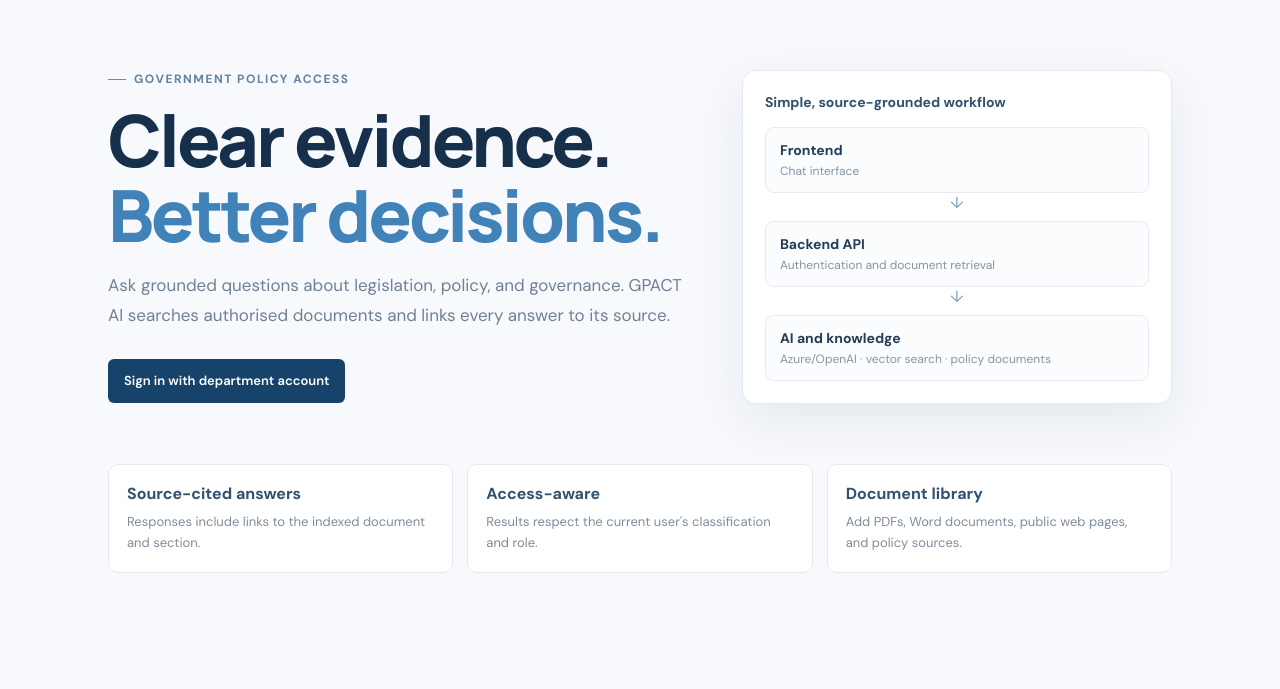
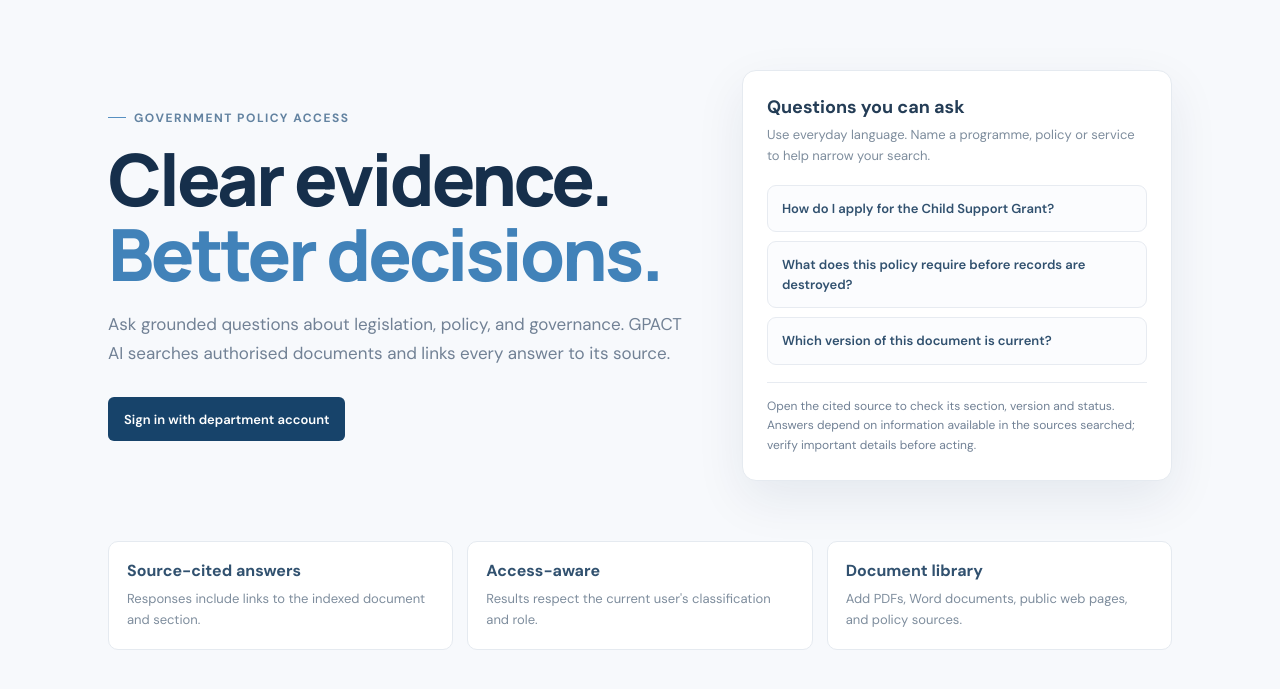
Before and after one commit to Mkatek-chauke/gpact-ai, a Python web app: template templates/home.html in a window 1280 px wide. Shown: the part 72-761 px from the top of the page. Run offline with Jinja, Linux system fonts and the light colour scheme; the template is opened without the code that fills it, so the values that code supplies are empty.

Commit message:
feat: Revamp search guide section with improved layout and examples

```diff
--- a/templates/home.html
+++ b/templates/home.html
@@ -59,24 +59,35 @@
     }
     .hero-links { display: flex; gap: 12px; margin-top: 28px; }
     .hero-links a { min-width: 150px; }
-    .architecture {
+    .search-guide {
       background: #fff;
       border: 1px solid #e5eaf0;
       border-radius: 14px;
-      padding: 22px;
+      padding: 24px;
       box-shadow: 0 18px 50px rgba(16,44,73,.08);
     }
-    .architecture h2 { margin: 0 0 16px; font-size: 14px; color: #31516f; }
-    .flow-item {
+    .search-guide h2 { margin: 0 0 6px; font-size: 18px; color: #243d56; }
+    .search-guide-intro { margin: 0 0 18px; color: #7e8d9d; font-size: 13px; line-height: 1.6; }
+    .question-example {
+      display: block;
+      padding: 13px 14px;
+      margin-top: 9px;
       border: 1px solid #e7ebf1;
       border-radius: 9px;
-      padding: 13px 14px;
-      margin-top: 8px;
       background: #fbfcfe;
+      color: #31516f;
+      font-size: 13px;
+      font-weight: 600;
+      line-height: 1.5;
     }
-    .flow-item strong { display: block; color: #243d56; font-size: 14px; }
-    .flow-item small { display: block; margin-top: 4px; color: #8794a3; font-size: 12px; }
-    .flow-arrow { text-align: center; color: #82a4c1; height: 20px; line-height: 20px; }
+    .search-guide-note {
+      margin: 17px 0 0;
+      padding-top: 14px;
+      border-top: 1px solid #e7ebf1;
+      color: #718195;
+      font-size: 12px;
+      line-height: 1.65;
+    }
     .features {
       max-width: 1120px;
       margin: 0 auto;
@@ -138,13 +149,13 @@
         </div>
       </div>
 
-      <aside class="architecture" aria-label="GPACT AI architecture">
-        <h2>Simple, source-grounded workflow</h2>
-        <div class="flow-item"><strong>Frontend</strong><small>Chat interface</small></div>
-        <div class="flow-arrow">↓</div>
-        <div class="flow-item"><strong>Backend API</strong><small>Authentication and document retrieval</small></div>
-        <div class="flow-arrow">↓</div>
-        <div class="flow-item"><strong>AI and knowledge</strong><small>Azure/OpenAI · vector search · policy documents</small></div>
+      <aside class="search-guide" aria-labelledby="searchGuideTitle">
+        <h2 id="searchGuideTitle">Questions you can ask</h2>
+        <p class="search-guide-intro">Use everyday language. Name a programme, policy or service to help narrow your search.</p>
+        <div class="question-example">How do I apply for the Child Support Grant?</div>
+        <div class="question-example">What does this policy require before records are destroyed?</div>
+        <div class="question-example">Which version of this document is current?</div>
+        <p class="search-guide-note">Open the cited source to check its section, version and status. Answers depend on information available in the sources searched; verify important details before acting.</p>
       </aside>
     </section>
 
```
